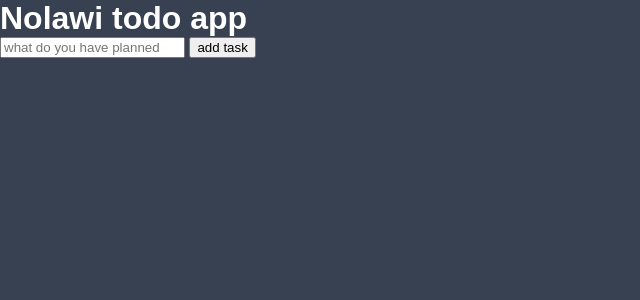
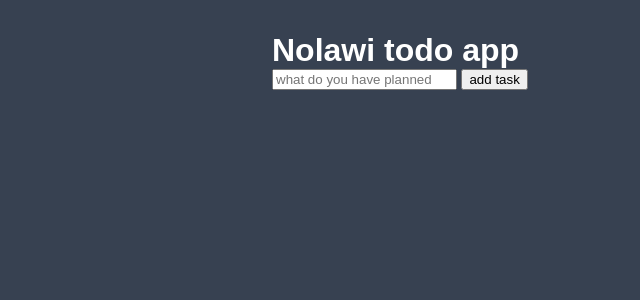
Before and after one commit to kinfe19/Nolawi, a Django app: page / in a window 1280 px wide. Shown: the top 300 px of the page, without its empty margins (0-640 px from the left). Run offline with Django 3.2, Linux system fonts and the light colour scheme.

Commit message:
css modified

```diff
--- a/static/styles/main.css
+++ b/static/styles/main.css
@@ -13,13 +13,11 @@
     --purple:#8B5CF6;
 }
 
-.header{
-    background-color: var(--dark);
-    color: var(--light);
-    padding: 1rem;
-    display: flex;
-    justify-content: center;
-    align-items: center;
+header{
+    padding: 2rem 2rem;
+    max-width: 800px;
+    width:100% ;
+    margin: 0 auto;
 }
 body{
     display: flex;
```
